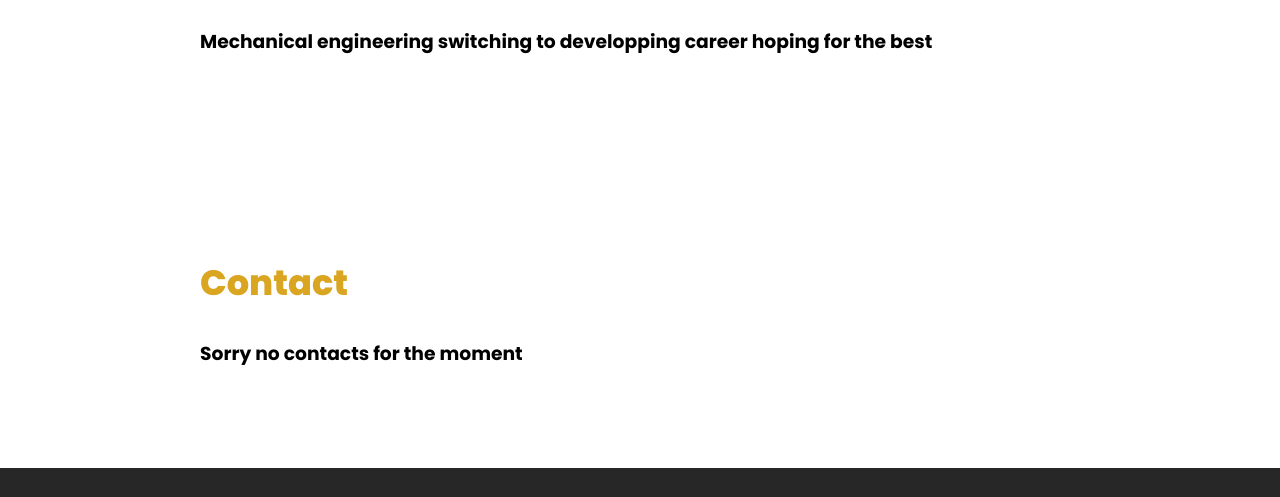
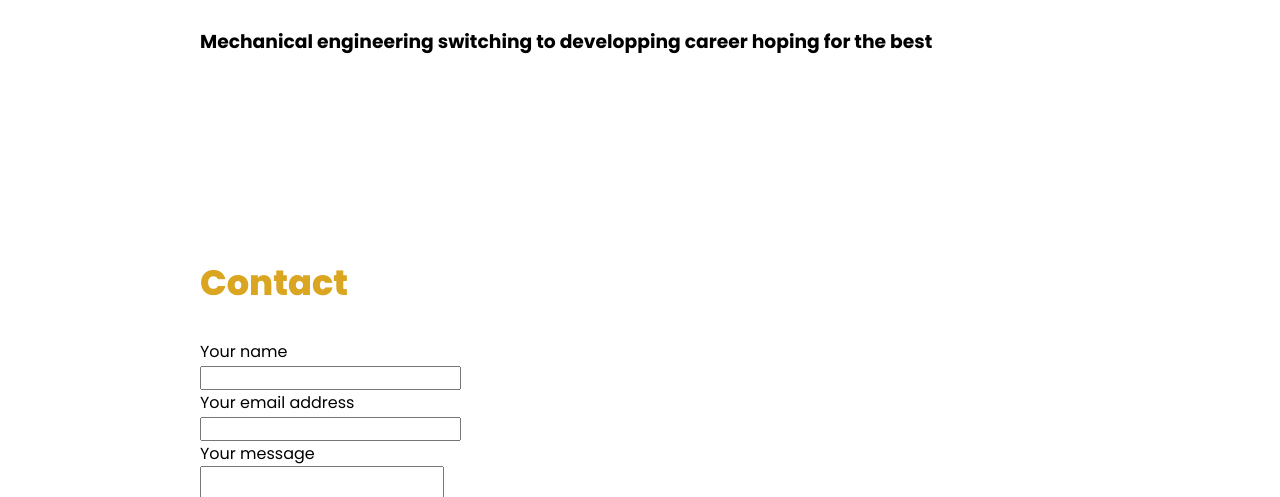
Before and after one commit to mohamedbouzabia/Website-, a plain HTML site: page index.html in a window 1280 px wide. Shown: the part 1268-1765 px from the top of the page. Drawn offline with Linux system fonts and the light colour scheme.

Commit message:
Add files via upload

```diff
--- a/index.html
+++ b/index.html
@@ -61,7 +61,24 @@
     <section class="Contact">
         <div>
             <h2 class="title">Contact</h2>
-            <h3>Sorry no contacts for the moment</h3>
+            <form id="form-id" class="form-class" method="post" action="contact-form-process.php">
+                <label for="Name" class="flabel">Your name</label>
+                <div class="input-group">
+                    <input type="text" id="Name" name="Name" class="form-control">
+                </div>
+            <div class="form-group">
+                <label for="Email" class="label">Your email address</label>
+                <div class="input-group">
+                    <input type="email" id="Email" name="Email" class="form-control">
+                </div>
+            <div class="form-group">
+                <label for="Message" class="label">Your message</label>
+                <div class="input-group">
+                    <textarea id="Message" name="Message" class="form-control"></textarea>
+                </div>
+            </div>
+            <div class="form-group"> <button type="submit" id="button" class="btn btn-primary btn-lg btn-block">Send</button>
+
 
         </div>
     </section>
```
